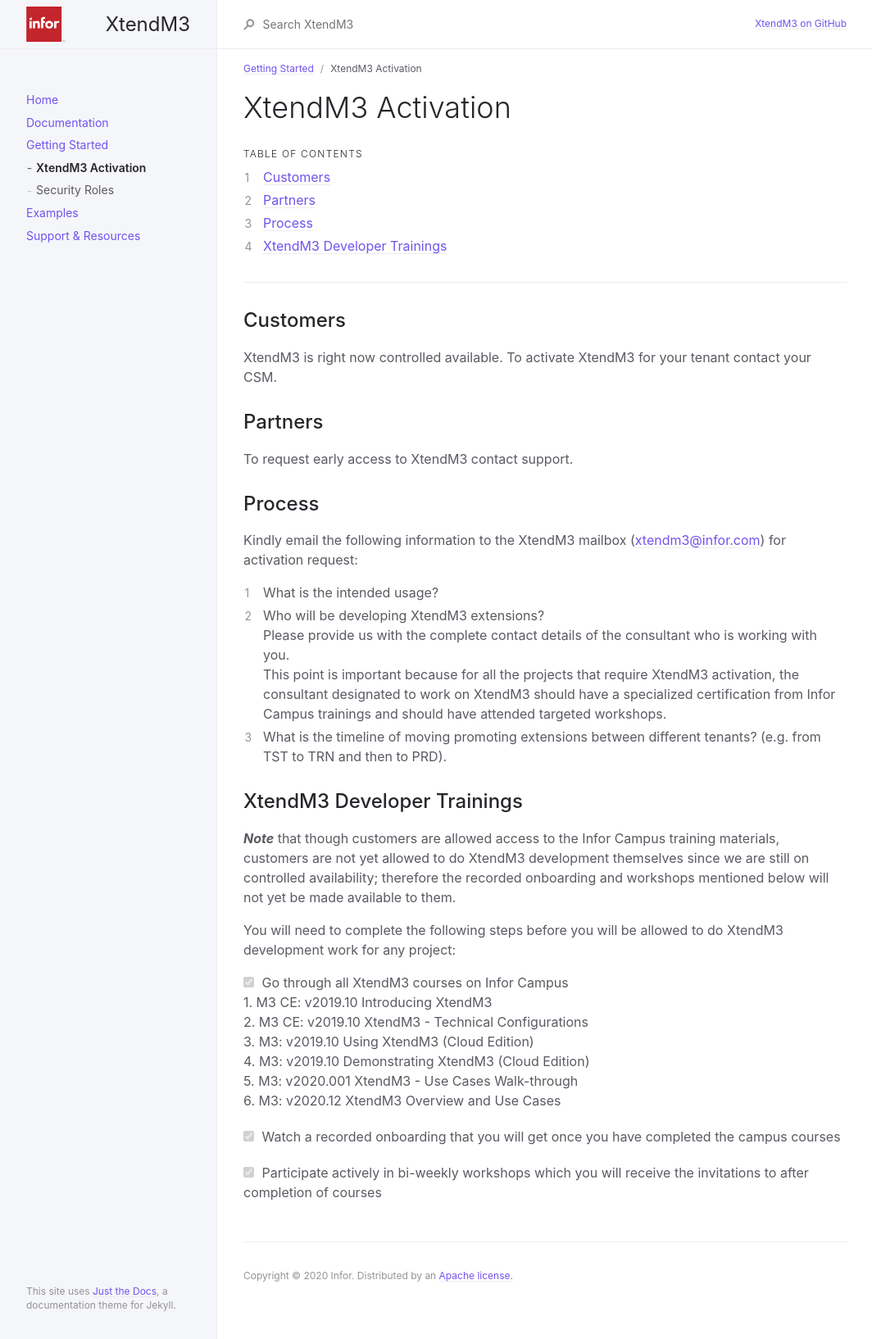
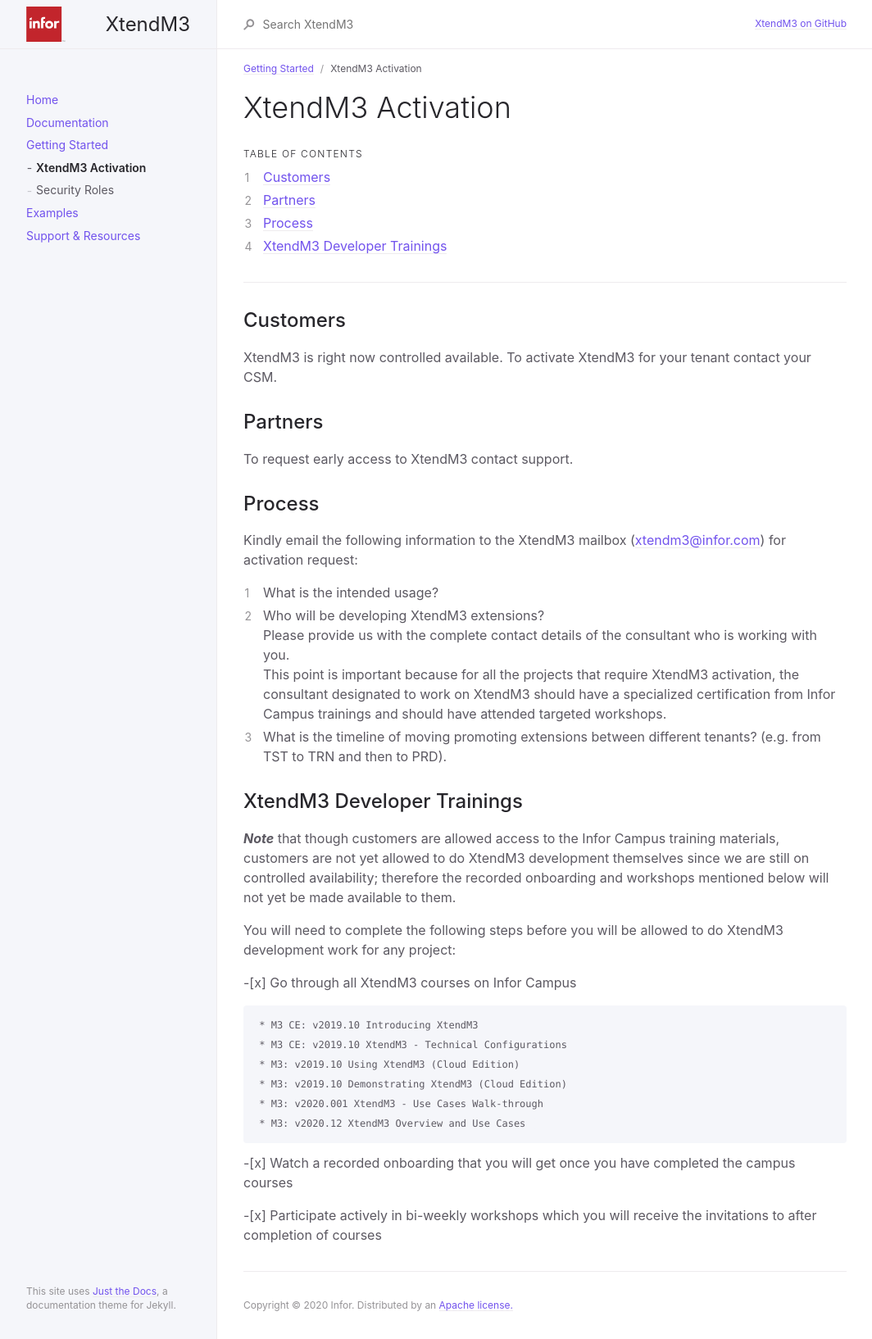
Before and after one commit to infor-cloud/xtendm3, a Jekyll site: the page built from docs/getting-started/xtendm3-activation.md, in a window 1280 px wide. Shown: the whole page at 82% size, without its empty margins (107-1171 px from the left). Built offline with Jekyll 4.4.1, drawn with Linux system fonts in a browser that asks for light colours.

Commit message:
Updated xtendm3-activation.md

```diff
--- a/docs/getting-started/xtendm3-activation.md
+++ b/docs/getting-started/xtendm3-activation.md
@@ -36,15 +36,16 @@ This point is important because for all the projects that require XtendM3 activa
 
 You will need to complete the following steps before you will be allowed to do XtendM3 development work for any project:
 
-- [x] Go through all XtendM3 courses on Infor Campus
-      1. M3 CE: v2019.10 Introducing XtendM3
-      2. M3 CE: v2019.10 XtendM3 - Technical Configurations
-      3. M3: v2019.10 Using XtendM3 (Cloud Edition)
-      4. M3: v2019.10 Demonstrating XtendM3 (Cloud Edition)
-      5. M3: v2020.001 XtendM3 - Use Cases Walk-through
-      6. M3: v2020.12 XtendM3 Overview and Use Cases
+-[x] Go through all XtendM3 courses on Infor Campus
+
+     * M3 CE: v2019.10 Introducing XtendM3
+     * M3 CE: v2019.10 XtendM3 - Technical Configurations
+     * M3: v2019.10 Using XtendM3 (Cloud Edition)
+     * M3: v2019.10 Demonstrating XtendM3 (Cloud Edition)
+     * M3: v2020.001 XtendM3 - Use Cases Walk-through
+     * M3: v2020.12 XtendM3 Overview and Use Cases
 
 
-- [x] Watch a recorded onboarding that you will get once you have completed the campus courses
+-[x] Watch a recorded onboarding that you will get once you have completed the campus courses
 
-- [x] Participate actively in bi-weekly workshops which you will receive the invitations to after completion of courses
+-[x] Participate actively in bi-weekly workshops which you will receive the invitations to after completion of courses
```
